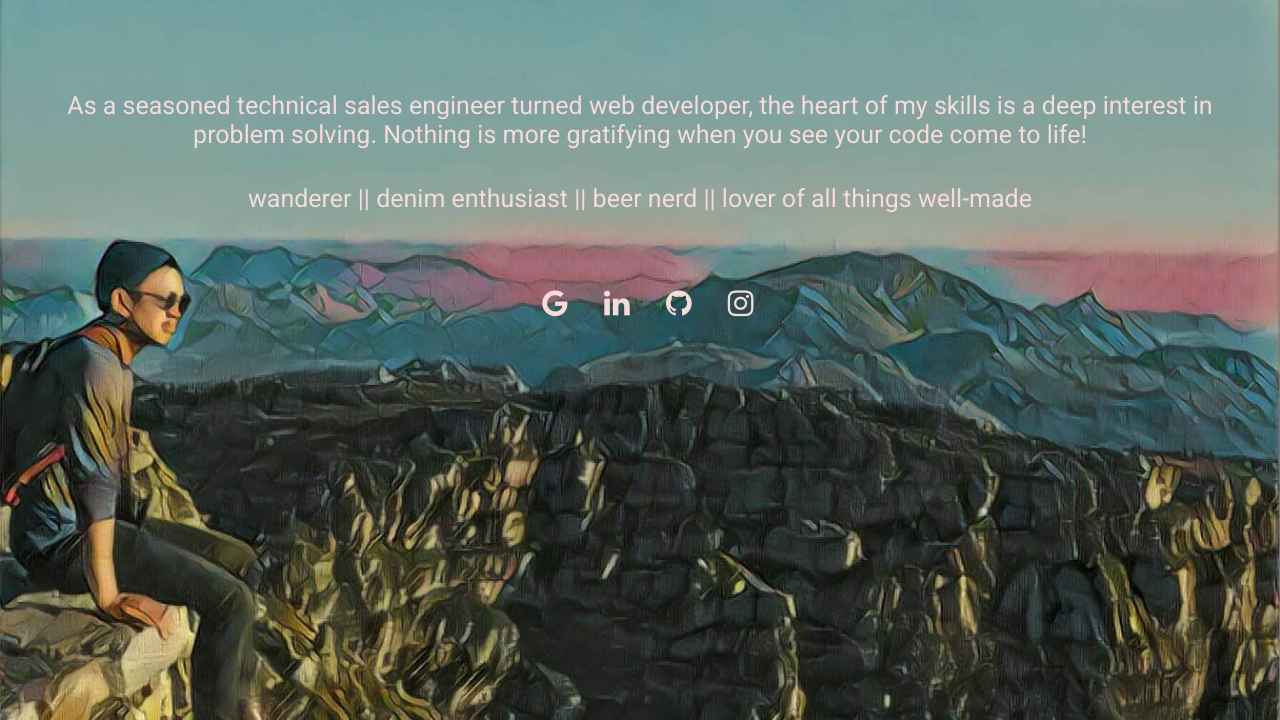
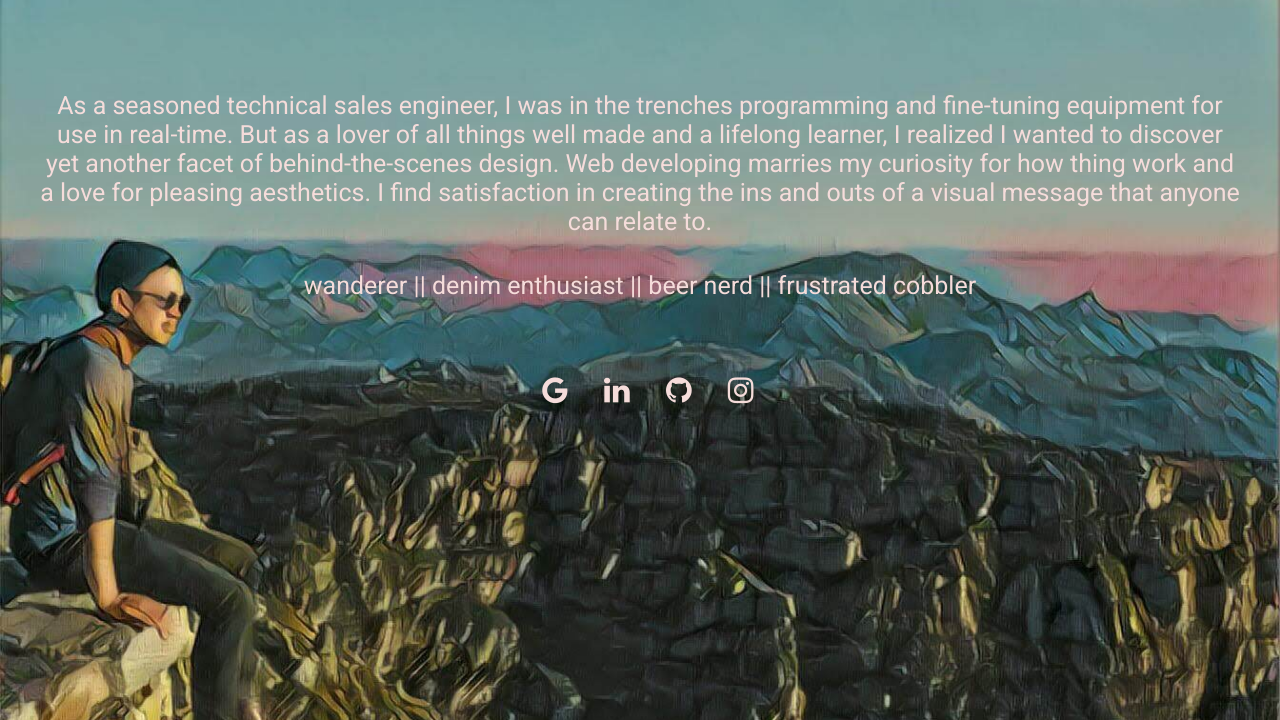
Before and after one commit to fried-hard/Portfolio, a plain HTML site: page index.html in a window 1280 px wide. Both pictures are taken after a click on the link "about". Shown: the part 80-800 px from the top of the page. Drawn offline with nearby package versions, Linux system fonts and the light colour scheme.

Commit message:
Update index.html

```diff
--- a/index.html
+++ b/index.html
@@ -27,8 +27,8 @@
 </section>
 
 <div class= 'aboutPage'>
-    <p class ='aboutMe'> As a seasoned technical sales engineer turned web developer, the heart of my skills is a deep interest in problem solving. Nothing is more gratifying when you see your code come to life! </p>
-    <p class = 'loves'>wanderer || denim enthusiast || beer nerd || lover of all things well-made</p>
+    <p class ='aboutMe'> As a seasoned technical sales engineer,  I was in the trenches programming and fine-tuning equipment for use in real-time.  But as a lover of all things well made and a lifelong learner, I realized I wanted to discover yet another facet of behind-the-scenes design.  Web developing marries my curiosity for how thing work and a love for pleasing aesthetics.  I find satisfaction in creating the ins and outs of a visual message that anyone can relate to.   </p>
+    <p class = 'loves'>wanderer || denim enthusiast || beer nerd || frustrated cobbler</p>
 </div>
 
 <div id = 'projects'>
```
